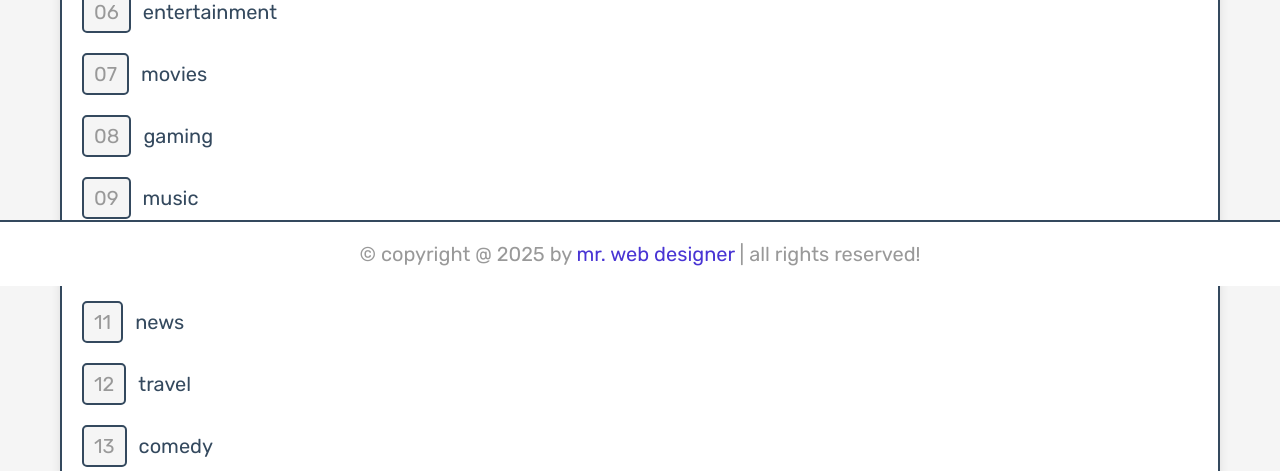
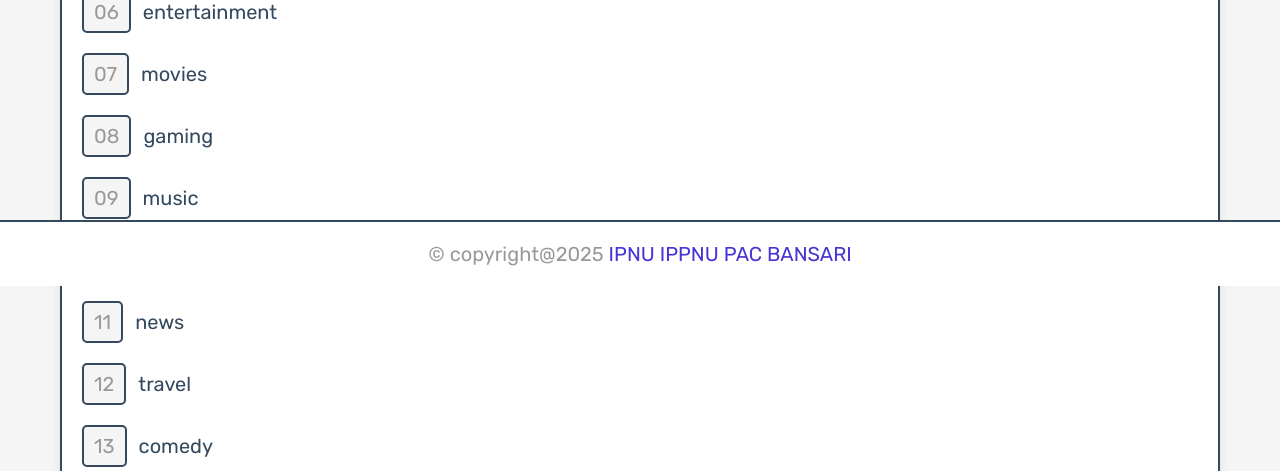
Before and after one commit to hdiiofficial/blog-news, a PHP site: page /all_category.php in a window 1280 px wide. Shown: the part 514-985 px from the top of the page. Run offline with PHP 8.4, Linux system fonts and the light colour scheme; data that the repository does not hold is empty; some libraries are stand-ins or nearby versions.

Commit message:
Update footer.php

```diff
--- a/components/footer.php
+++ b/components/footer.php
@@ -1,3 +1,3 @@
 <footer class="footer">
-   &copy; copyright @ <?= date('Y'); ?> by <span>mr. web designer</span> | all rights reserved!
+   &copy; copyright@2025 <span>IPNU IPPNU PAC BANSARI</span>
 </footer>
```
